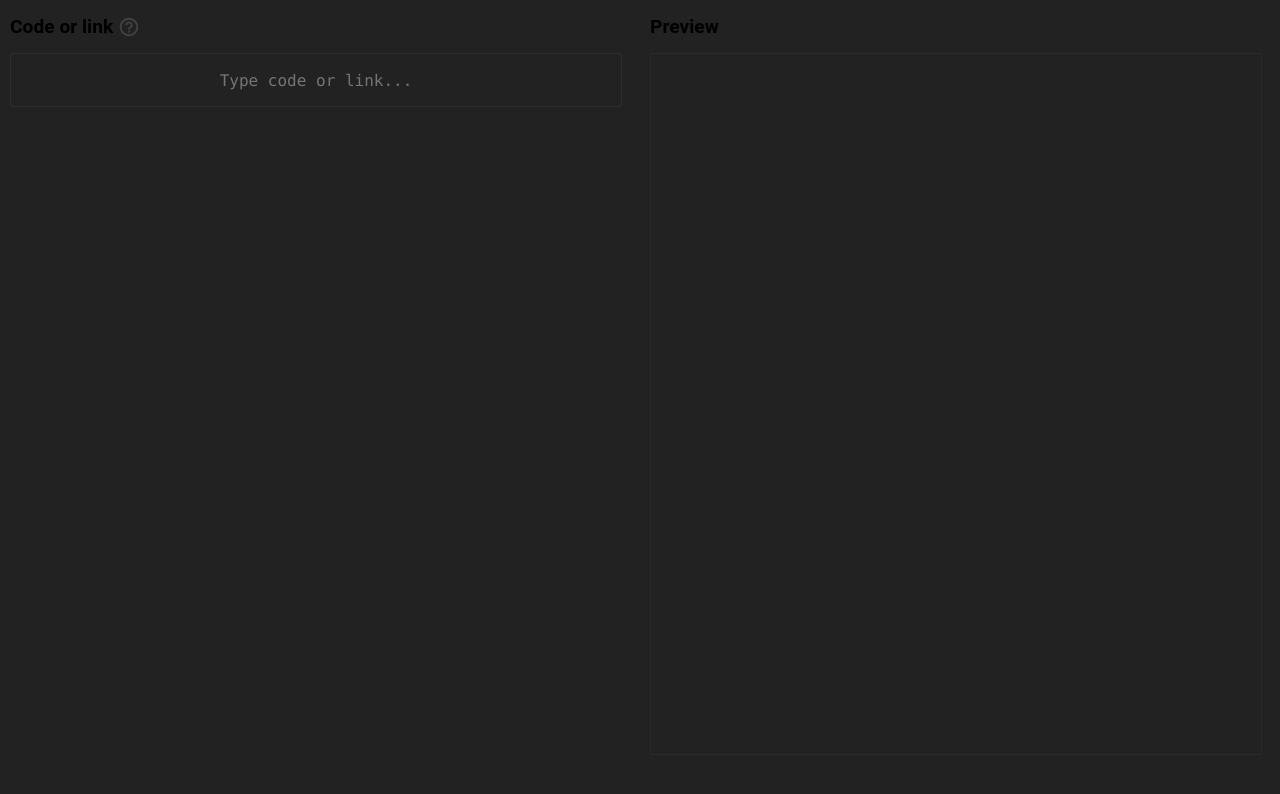
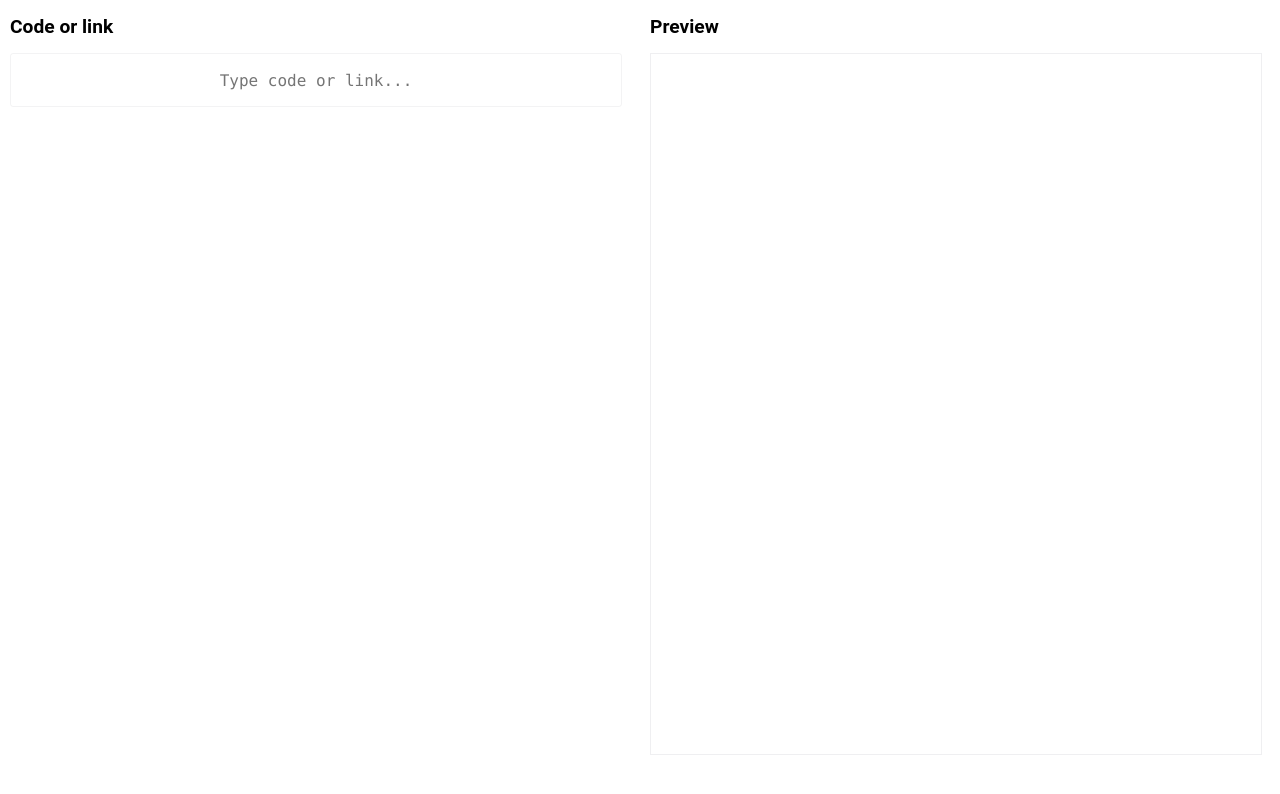
Before and after one commit to Cheng-DX/vue-make-chart, a Vue app: page / in a window 1280 px wide. Shown: the top 794 px of the page. Built offline with nearby package versions, Linux system fonts and the light colour scheme.

Commit message:
feat: move option to toolbar

```diff
--- a/src/App.vue
+++ b/src/App.vue
@@ -1,12 +1,15 @@
 <script setup lang="ts">
-import { NDialogProvider, NMessageProvider } from 'naive-ui'
+import { NConfigProvider, NDialogProvider, NMessageProvider, darkTheme } from 'naive-ui'
 import { useDarkMode } from './core/state/darkMode'
 import Main from '@/views/Main.vue'
 
-const { color, backgroundColor } = useDarkMode()
+const { darkMode, color, backgroundColor } = useDarkMode()
 </script>
 
 <template>
+  <n-config-provider
+    :theme="darkMode ? darkTheme : null"
+  >
     <n-message-provider placement="bottom-left">
       <n-dialog-provider>
         <Main
@@ -17,4 +20,5 @@ const { color, backgroundColor } = useDarkMode()
         />
       </n-dialog-provider>
     </n-message-provider>
+  </n-config-provider>
 </template>
--- /dev/null
+++ b/src/components/PreviewChart.vue
@@ -0,0 +1,79 @@
+<script setup lang="ts">
+import { ref, watch } from 'vue'
+import { useMessage } from 'naive-ui'
+import VueEcharts from 'vue-echarts'
+import { fetchExampleCode } from '@/core/example/fetchCode'
+import { useDarkMode } from '@/core/state/darkMode'
+
+const props = defineProps<{
+  name: string
+}>()
+
+const message = useMessage()
+
+const loading = ref(false)
+const chartRef = ref(null)
+const option = ref<any>({})
+const updateOptions = {
+  silent: false,
+  notMerge: true,
+}
+
+const { color, backgroundColor } = useDarkMode()
+
+let timer: undefined | number
+
+watch(() => props.name, newVal => onInputName(newVal))
+
+function onInputName(name: string) {
+  if (name.startsWith('http')) {
+    const targetPlace = '?c='
+    name = name.substring(name.indexOf(targetPlace) + targetPlace.length, name.length)
+  }
+  if (name === '')
+    return
+  clearTimeout(timer)
+  loading.value = false
+  timer = setTimeout(() => {
+    loading.value = true
+    fetchExampleCode(name, message, chartRef.value).then(opt => {
+      option.value = opt
+      loading.value = false
+      clearTimeout(timer)
+    }).catch(() => {
+      loading.value = false
+      clearTimeout(timer)
+    })
+  }, 1000)
+}
+</script>
+
+<template>
+  <div class="chart">
+    <vue-echarts
+      ref="chartRef"
+      :option="option"
+      autoresize
+      :update-options="updateOptions"
+      :loading="loading"
+      :loading-options="{
+        text: 'Fetching...',
+        color,
+        textColor: color,
+        maskColor: backgroundColor,
+        fontSize: '1rem',
+        lineWidth: 2,
+      }"
+    />
+  </div>
+</template>
+
+<style scoped>
+.chart {
+  height: calc(100vh - 140px);
+  width: calc(100% - 70px);
+  padding: 20px;
+  margin: 10px 10px;
+  border: 1px solid #6b72801c;
+}
+</style>
--- a/src/components/ToolBar.vue
+++ b/src/components/ToolBar.vue
@@ -1,19 +1,40 @@
 <script setup lang="ts">
+import { useDialog } from 'naive-ui'
 import { useDarkMode } from '@/core/state/darkMode'
+import helpContent from '@/components/helpContent/index'
 
-const { darkMode, toggleDarkMode } = useDarkMode()
+const { darkMode, toggleDarkMode, color } = useDarkMode()
+
+const dialog = useDialog()
+function help() {
+  dialog.info({
+    title: 'How to use?',
+    content: () => helpContent,
+    style: {
+      width: '60%',
+      height: '60%',
+    },
+  })
+}
 </script>
 
 <template>
-  <div flex w-4em justify-evenly>
+  <div flex w-5em justify-evenly>
     <div
       icon-btn
       :class="darkMode ? 'i-carbon-moon' : 'i-carbon-sun'"
       @click="toggleDarkMode"
     />
+    <a
+      icon-btn
+      i-carbon-logo-github
+      href="https://github.com/Cheng-DX/vue-make-chart"
+      :style="{ color }"
+    />
     <div
       icon-btn
-      i-carbon-logo-github
+      i-carbon-help
+      @click="help"
     />
   </div>
 </template>
--- a/src/core/state/darkMode.ts
+++ b/src/core/state/darkMode.ts
@@ -15,7 +15,7 @@ function toggleDarkMode() {
 }
 
 const color = computed(() => darkMode.value ? '#E5E7EB' : '#000')
-const backgroundColor = computed(() => darkMode ? '#222' : '#fff')
+const backgroundColor = computed(() => darkMode.value ? '#222' : '#fff')
 
 export function useDarkMode() {
   return {
--- a/src/views/Main.vue
+++ b/src/views/Main.vue
@@ -1,52 +1,14 @@
 <script setup lang="ts">
-import VueEcharts from 'vue-echarts'
 import { ref } from 'vue'
-import { useMessage } from 'naive-ui'
-import { fetchExampleCode } from '../core/example/fetchCode'
-import HelpIcon from '../icon/HelpIcon.vue'
+import PreviewChart from '../components/PreviewChart.vue'
 import ToolBar from '@/components/ToolBar.vue'
 import { useDarkMode } from '@/core/state/darkMode'
 
 const { color } = useDarkMode()
-const message = useMessage()
+const exampleName = ref('')
 
-const exampleName = ref('')
-const option = ref<any>({})
-
-const updateOptions = {
-  silent: false,
-  notMerge: true,
-}
-
-const loading = ref(false)
-const chartRef = ref(null)
-const { setTimeout, clearTimeout } = window
-let timer: undefined | number
-
-function onInputName() {
-  let name = exampleName.value
-  if (name.startsWith('http')) {
-    const targetPlace = '?c='
-    name = name.substring(name.indexOf(targetPlace) + targetPlace.length, name.length)
-  }
-  if (name === '')
-    return
-  clearTimeout(timer)
-  loading.value = false
-  timer = setTimeout(() => {
-    loading.value = true
-    fetchExampleCode(name, message, chartRef.value).then(opt => {
-      option.value = opt
-      loading.value = false
-      clearTimeout(timer)
-    }).catch(() => {
-      loading.value = false
-      clearTimeout(timer)
-    })
-  }, 1000)
-}
 function beforeInput(e: Event) {
-  if (e instanceof InputEvent && e.data!.length > 1)
+  if (e instanceof InputEvent && e?.data!.length > 1)
     exampleName.value = ''
 }
 </script>
@@ -56,13 +18,12 @@ function beforeInput(e: Event) {
     <div class="config-panel">
       <div class="title">
         <span>Code or link</span>
-        <help-icon style="margin-left: 0.3rem" />
       </div>
       <input
         v-model="exampleName"
         placeholder="Type code or link..."
         :style="{ color }"
-        class="name" @input="onInputName"
+        class="name"
         @beforeinput="beforeInput"
       >
     </div>
@@ -71,20 +32,7 @@ function beforeInput(e: Event) {
         <span>Preview</span>
         <tool-bar />
       </div>
-      <div class="chart">
-        <vue-echarts
-          ref="chartRef"
-          :option="option"
-          autoresize
-          :update-options="updateOptions"
-          :loading="loading"
-          :loading-options="{
-            text: 'Loading...',
-            color: '#fff',
-            mask: '#000',
-          }"
-        />
-      </div>
+      <preview-chart :name="exampleName" />
     </div>
   </div>
 </template>
@@ -112,14 +60,6 @@ function beforeInput(e: Event) {
   margin-top: 10px;
   font-weight: bold;
   font-family: 'Roboto', sans-serif;
-}
-
-.chart {
-  height: calc(100vh - 140px);
-  width: calc(100% - 70px);
-  padding: 20px;
-  margin: 10px 10px;
-  border: 1px solid #6b72801c;
 }
 
 .name {
```
Lines whose indentation alone changed are shown as unchanged.
